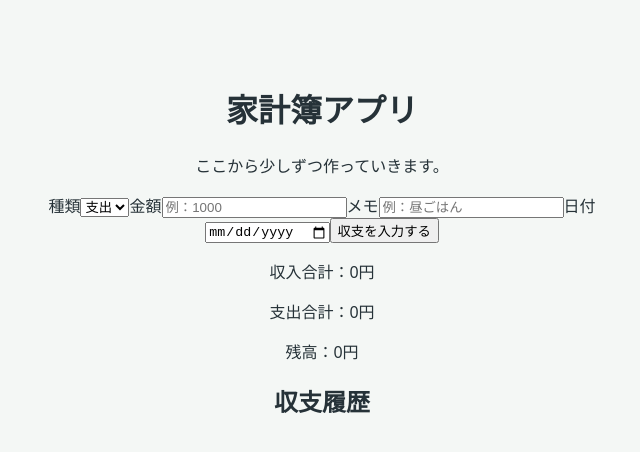
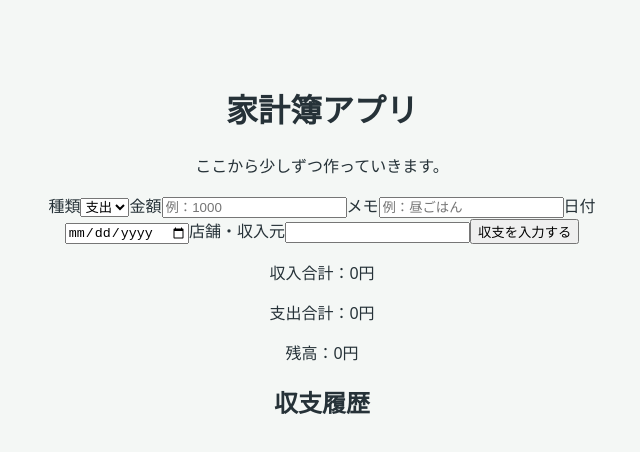
Before and after one commit to wasyun4/zubora-kakeibo-pwa, a React (Vite) app: page / in a window 1280 px wide. Shown: the top 452 px of the page, without its empty margins (318-958 px from the left). Built offline with nearby package versions, Linux system fonts and the light colour scheme.

Commit message:
feat: add transaction source

```diff
--- a/src/App.tsx
+++ b/src/App.tsx
@@ -6,6 +6,7 @@ type Transaction = {
   amount: string;
   memo: string;
   date: string;
+  source: string;
 };
 
 function App() {
@@ -13,6 +14,8 @@ function App() {
   const [amount, setAmount] = useState("");
   const [memo, setMemo] = useState("");
   const [date, setDate] = useState("");
+  const [source, setSource] = useState("");
+
   const [expenses, setExpenses] = useState<Transaction[]>(() => {
     const savedExpenses = localStorage.getItem("expenses");
 
@@ -63,6 +66,7 @@ function App() {
         amount,
         memo,
         date,
+        source,
       },
     ]);
 
@@ -70,6 +74,7 @@ function App() {
     setAmount("");
     setMemo("");
     setDate("");
+    setSource("");
   }
 
   function handleDeleteExpense(id: string) {
@@ -123,6 +128,15 @@ function App() {
         />
       </label>
 
+      <label>
+        店舗・収入元
+        <input
+          type="text"
+          value={source}
+          onChange={(event) => setSource(event.target.value)}
+        />
+      </label>
+
       <button onClick={handleExpenseClick}>
         収支を入力する
       </button>
@@ -137,6 +151,7 @@ function App() {
             {expense.type === "expense" ? "支出" : "収入"}：
             {expense.date || "日付なし"}：{expense.amount}円：
             {expense.memo || "メモなし"}
+            {expense.source || "収支元なし"}
 
             <button onClick={() => handleDeleteExpense(expense.id)}>
               削除
```
